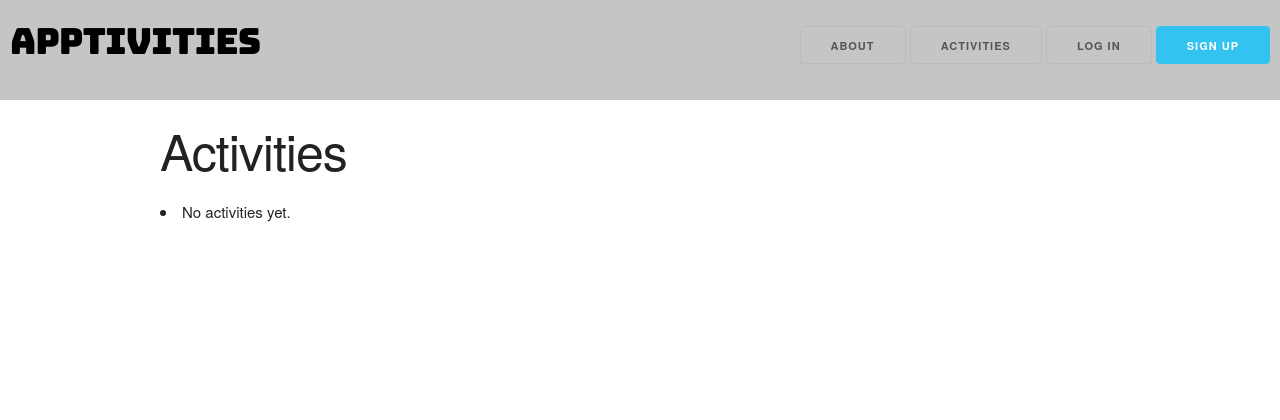
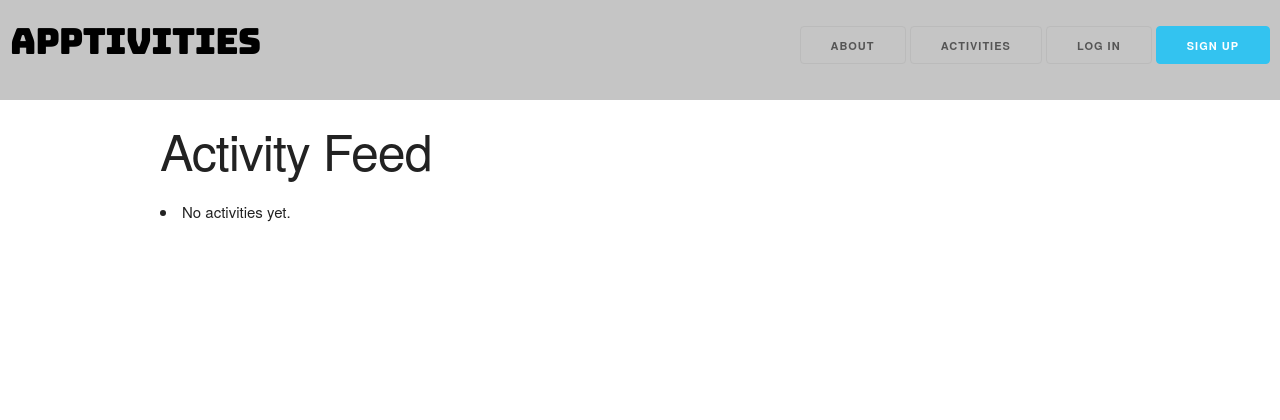
Before and after one commit to erictheericx1/app-tivities, a Django app: page /activity/ in a window 1280 px wide. Shown: the top 420 px of the page. Run offline with Django 4.2, Linux system fonts and the light colour scheme; data that the repository does not hold is empty.

Commit message:
readme updated

```diff
--- a/project3/main_app/templates/main_app/activity_list.html
+++ b/project3/main_app/templates/main_app/activity_list.html
@@ -2,7 +2,7 @@
 {% block content %}
 
 <div class="container buffer">
-    <h1>Activities</h1>
+    <h1>Activity Feed</h1>
 
     <div class="activity-list">
         {% if user.is_staff %}
```
Also changed, not shown: README.md, project3/project3/static/assets/landing-page.jpeg (added).
